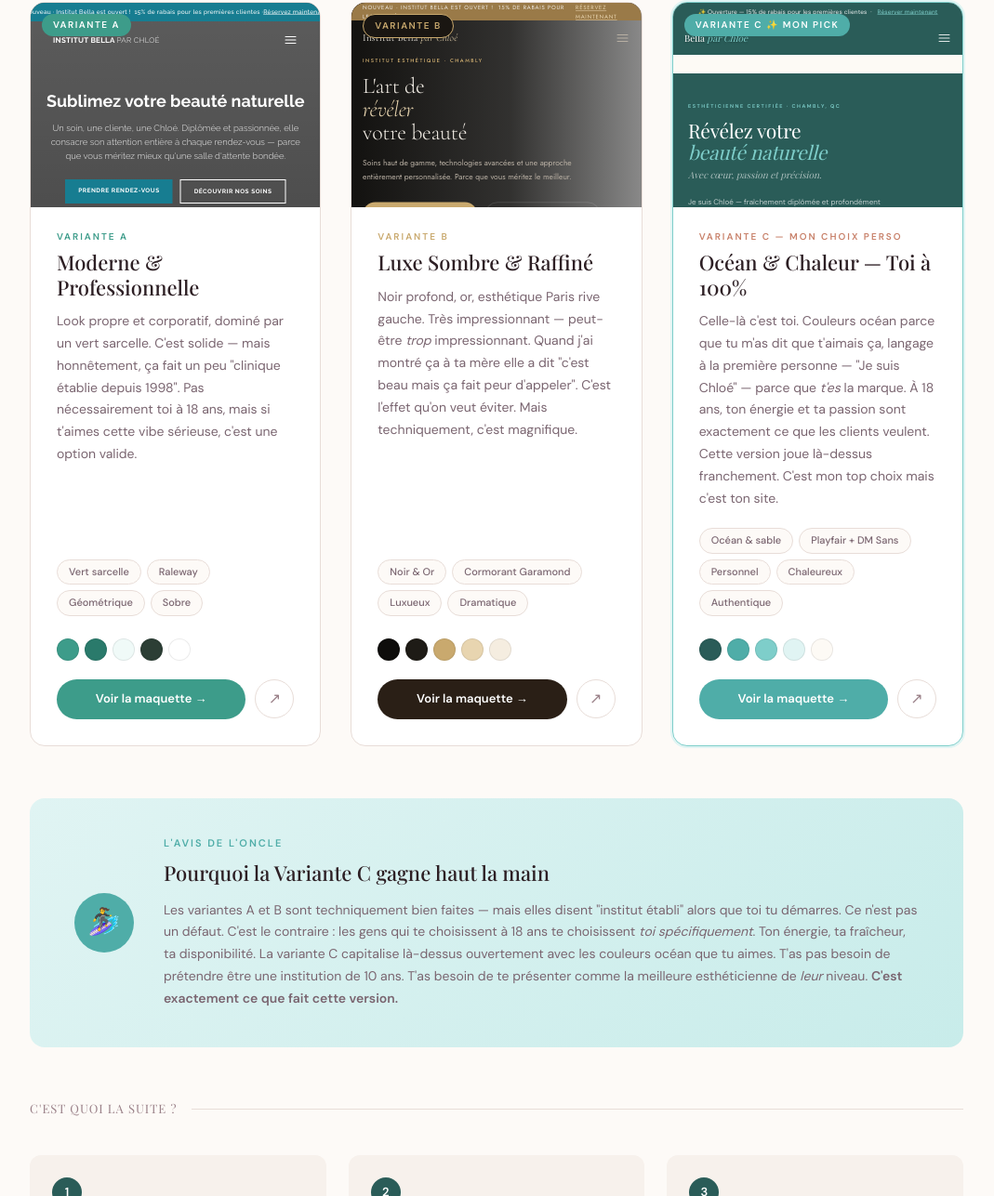
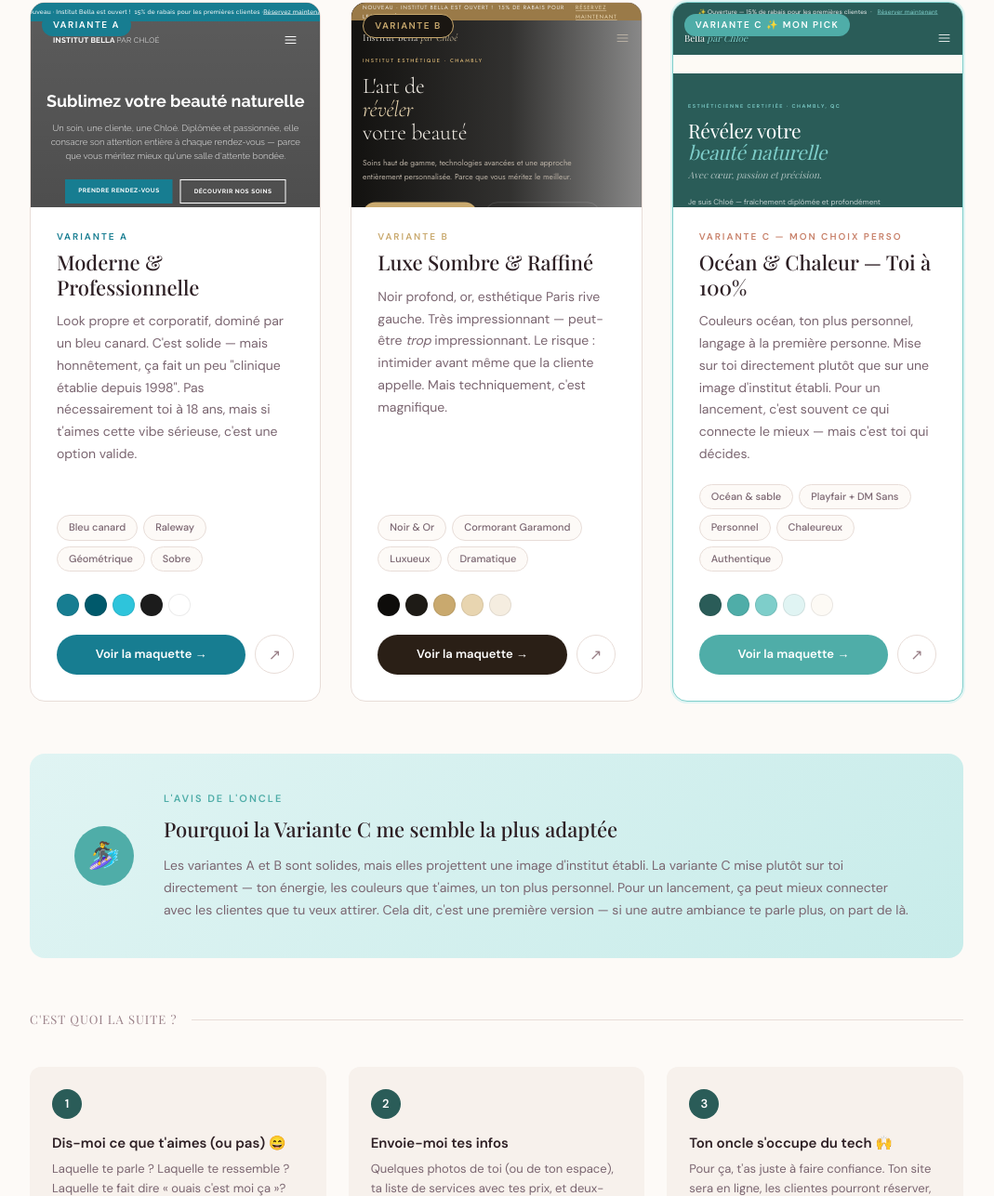
Before and after one commit to chrisribe/institu-bella-mocks, a plain HTML site: page index.html in a window 1280 px wide. Shown: the part 661-1948 px from the top of the page at 93% size, without its empty margins (106-1175 px from the left). Drawn offline with nearby package versions, Linux system fonts and the light colour scheme; a web font is replaced by a local one.

Commit message:
Update color scheme and descriptions for branding consistency

```diff
--- a/index.html
+++ b/index.html
@@ -157,7 +157,7 @@
       border-radius: 999px;
       color: #fff;
     }
-    .badge-a { background: #3d9c8a; }
+    .badge-a { background: #177d91; }
     .badge-b { background: #1a1612; border: 1px solid #c9a96e; color: #c9a96e; }
     .badge-c { background: #4fada8; }
 
@@ -174,7 +174,7 @@
       text-transform: uppercase;
       margin-bottom: 6px;
     }
-    .label-a { color: #3d9c8a; }
+    .label-a { color: #177d91; }
     .label-b { color: #c9a96e; }
     .label-c { color: #c8816a; }
 
@@ -247,8 +247,8 @@
       color: #fff;
       transition: all 0.2s;
     }
-    .btn-a { background: #3d9c8a; }
-    .btn-a:hover { background: #338278; }
+    .btn-a { background: #177d91; }
+    .btn-a:hover { background: #00596b; }
     .btn-b { background: #2a1f16; }
     .btn-b:hover { background: #1a1612; }
     .btn-c { background: #4fada8; }
@@ -404,18 +404,18 @@
         <div class="card-body">
           <div class="card-variant-label label-a">Variante A</div>
           <div class="card-title">Moderne & Professionnelle</div>
-          <p class="card-desc">Look propre et corporatif, dominé par un vert sarcelle. C'est solide — mais honnêtement, ça fait un peu "clinique établie depuis 1998". Pas nécessairement toi à 18 ans, mais si t'aimes cette vibe sérieuse, c'est une option valide.</p>
+          <p class="card-desc">Look propre et corporatif, dominé par un bleu canard. C'est solide — mais honnêtement, ça fait un peu "clinique établie depuis 1998". Pas nécessairement toi à 18 ans, mais si t'aimes cette vibe sérieuse, c'est une option valide.</p>
           <div class="card-pills">
-            <span class="pill">Vert sarcelle</span>
+            <span class="pill">Bleu canard</span>
             <span class="pill">Raleway</span>
             <span class="pill">Géométrique</span>
             <span class="pill">Sobre</span>
           </div>
           <div class="card-palette">
-            <div class="swatch" style="background:#3d9c8a;" title="Sarcelle"></div>
-            <div class="swatch" style="background:#2a7a6b;" title="Sarcelle foncé"></div>
-            <div class="swatch" style="background:#f0faf8;" title="Menthe pâle"></div>
-            <div class="swatch" style="background:#2c3e35;" title="Encre"></div>
+            <div class="swatch" style="background:#177d91;" title="Bleu canard"></div>
+            <div class="swatch" style="background:#00596b;" title="Canard foncé"></div>
+            <div class="swatch" style="background:#2ec4db;" title="Turquoise clair"></div>
+            <div class="swatch" style="background:#1c1c1c;" title="Encre"></div>
             <div class="swatch" style="background:#ffffff;" title="Blanc"></div>
           </div>
           <div class="card-cta">
@@ -435,7 +435,7 @@
         <div class="card-body">
           <div class="card-variant-label label-b">Variante B</div>
           <div class="card-title">Luxe Sombre & Raffiné</div>
-          <p class="card-desc">Noir profond, or, esthétique Paris rive gauche. Très impressionnant — peut-être <em>trop</em> impressionnant. Quand j'ai montré ça à ta mère elle a dit "c'est beau mais ça fait peur d'appeler". C'est l'effet qu'on veut éviter. Mais techniquement, c'est magnifique.</p>
+          <p class="card-desc">Noir profond, or, esthétique Paris rive gauche. Très impressionnant — peut-être <em>trop</em> impressionnant. Le risque : intimider avant même que la cliente appelle. Mais techniquement, c'est magnifique.</p>
           <div class="card-pills">
             <span class="pill">Noir & Or</span>
             <span class="pill">Cormorant Garamond</span>
@@ -466,7 +466,7 @@
         <div class="card-body">
           <div class="card-variant-label label-c">Variante C — Mon choix perso</div>
           <div class="card-title">Océan & Chaleur — Toi à 100%</div>
-          <p class="card-desc">Celle-là c'est toi. Couleurs océan parce que tu m'as dit que t'aimais ça, langage à la première personne — "Je suis Chloé" — parce que <em>t'es</em> la marque. À 18 ans, ton énergie et ta passion sont exactement ce que les clients veulent. Cette version joue là-dessus franchement. C'est mon top choix mais c'est ton site.</p>
+          <p class="card-desc">Couleurs océan, ton plus personnel, langage à la première personne. Mise sur toi directement plutôt que sur une image d'institut établi. Pour un lancement, c'est souvent ce qui connecte le mieux — mais c'est toi qui décides.</p>
           <div class="card-pills">
             <span class="pill">Océan & sable</span>
             <span class="pill">Playfair + DM Sans</span>
@@ -495,8 +495,8 @@
       <div class="rec-icon">🏄‍♀️</div>
       <div>
         <div class="rec-label">L'avis de l'oncle</div>
-        <div class="rec-title">Pourquoi la Variante C gagne haut la main</div>
-        <p class="rec-desc">Les variantes A et B sont techniquement bien faites — mais elles disent "institut établi" alors que toi tu démarres. Ce n'est pas un défaut. C'est le contraire : les gens qui te choisissent à 18 ans te choisissent <em>toi spécifiquement</em>. Ton énergie, ta fraîcheur, ta disponibilité. La variante C capitalise là-dessus ouvertement avec les couleurs océan que tu aimes. T'as pas besoin de prétendre être une institution de 10 ans. T'as besoin de te présenter comme la meilleure esthéticienne de <em>leur</em> niveau. <strong>C'est exactement ce que fait cette version.</strong></p>
+        <div class="rec-title">Pourquoi la Variante C me semble la plus adaptée</div>
+        <p class="rec-desc">Les variantes A et B sont solides, mais elles projettent une image d'institut établi. La variante C mise plutôt sur toi directement — ton énergie, les couleurs que t'aimes, un ton plus personnel. Pour un lancement, ça peut mieux connecter avec les clientes que tu veux attirer. Cela dit, c'est une première version — si une autre ambiance te parle plus, on part de là.</p>
       </div>
     </div>
 
```
